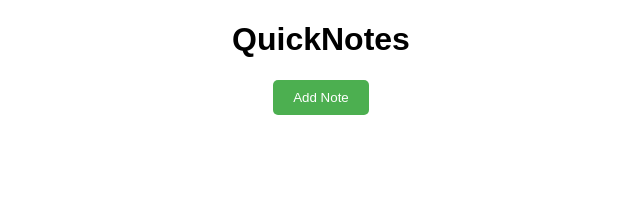
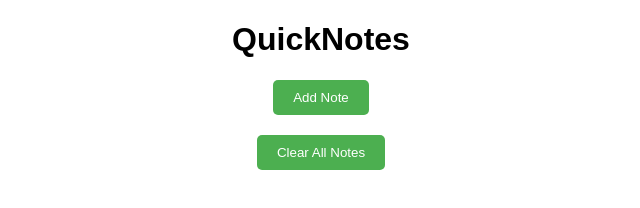
Before and after one commit to krishishah05/QuickNotes, a plain HTML site: page index.html in a window 1280 px wide. Shown: the whole page, without its empty margins (319-959 px from the left). Drawn offline with Linux system fonts and the light colour scheme.

Commit message:
Update index.html

```diff
--- a/index.html
+++ b/index.html
@@ -10,6 +10,7 @@
     <div class="container">
         <h1>QuickNotes</h1>
         <button id="addNoteBtn">Add Note</button>
+        <button id="clearAllBtn">Clear All Notes</button>
         <div id="notesContainer"></div>
     </div>
 
```
